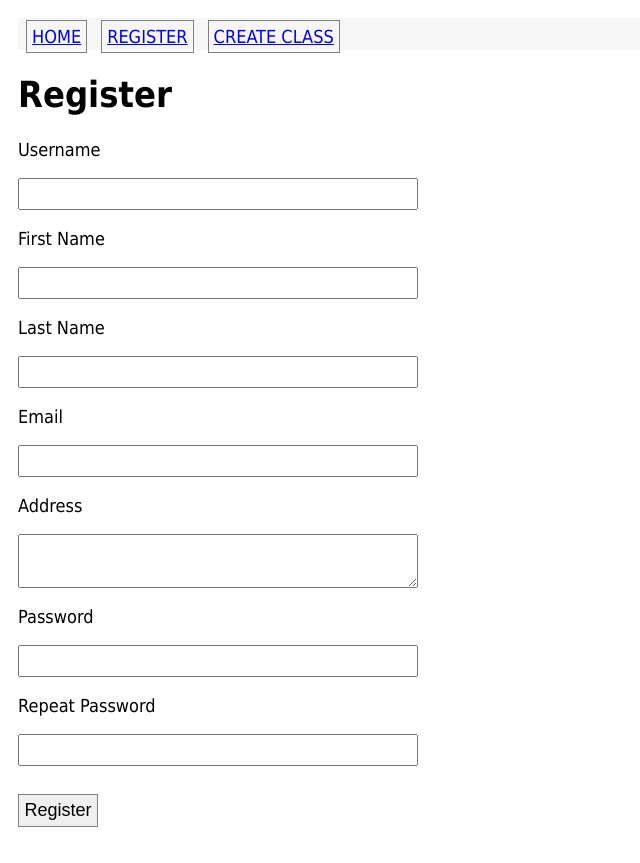
After one commit to lukedabsher/322-Student-App-Project, a Flask app: page /register in a window 1280 px wide. The commit adds this page. Shown: the whole page, without its empty margins (0-640 px from the left). Run offline with Flask 2, Linux system fonts and the light colour scheme; data comes from the database, SQL or seed files in the repository; some libraries are stand-ins or nearby versions.

Commit message:
Version v.04 - Implemented user registration.

```diff
--- a/app/forms.py
+++ b/app/forms.py
@@ -1,8 +1,8 @@
 from flask_wtf import FlaskForm
-from wtforms import StringField, SubmitField
+from wtforms import StringField, SubmitField, TextAreaField, PasswordField
 from wtforms_sqlalchemy.fields import QuerySelectField
-from wtforms.validators import  ValidationError, Length , DataRequired
-from app.models import Class, Major
+from wtforms.validators import  ValidationError, Length , DataRequired, Email, EqualTo
+from app.models import Class, Major, Student
 
 def get_major():
     return Major.query.all()
@@ -15,3 +15,23 @@ class ClassForm(FlaskForm):
     title = StringField('Course Title' , validators=[DataRequired()])
     major = QuerySelectField('Majors', query_factory = get_major, get_label = get_majorlabel , allow_blank=False)
     submit = SubmitField('Post')
+
+class RegistrationForm(FlaskForm):
+    username = StringField('Username', validators=[DataRequired()])
+    firstname = StringField('First Name', validators=[DataRequired()])
+    lastname = StringField('Last Name', validators=[DataRequired()])
+    email = StringField('Email', validators=[DataRequired(), Email()])
+    address = TextAreaField('Address', [Length(min=0, max=200)])
+    password = PasswordField('Password', validators=[DataRequired()])
+    password2 = PasswordField('Repeat Password', validators=[DataRequired(), EqualTo('password')])
+    submit = SubmitField('Register')
+
+    def validate_username(self,username):
+        student = Student.query.filter_by(username=username.data).first()
+        if student is not None:
+            raise ValidationError('The username already exists! Please use a different username. ')
+
+    def validate_email(self,email):
+        student = Student.query.filter_by(email=email.data).first()
+        if student is not None:
+            raise ValidationError('The email already exists! Please use a different email address. ')
--- a/app/models.py
+++ b/app/models.py
@@ -1,4 +1,7 @@
+from enum import unique
 from app import db
+from datetime import datetime
+from werkzeug.security import generate_password_hash, check_password_hash
 
 class Class(db.Model):
     id = db.Column(db.Integer, primary_key=True)
@@ -16,3 +19,22 @@ class Major(db.Model):
     classes = db.relationship('Class', backref= 'coursemajor', lazy='dynamic')
     def __repr__(self):
         return '<Major name: {} - department: {}>'.format(self.name,self.department)
+
+class Student(db.Model):
+    id = db.Column(db.Integer, primary_key = True)
+    username = db.Column(db.String(64) ,unique=True,index=True)
+    password_hash = db.Column(db.String(128))
+    firstname = db.Column(db.String(128))
+    lastname =db.Column(db.String(128))
+    address = db.Column(db.String(128))
+    email =  db.Column(db.String(128),unique=True,index=True)
+    last_seen =  db.Column(db.DateTime, default=datetime.utcnow)
+
+    def __repr__(self):
+        return '<Student {} - {}{} - {};>'.format(self.id,self.firstname, self.lastname, self.email)
+
+    def set_password(self, password):
+        self.password_hash = generate_password_hash(password)
+
+    def check_password(self, password):
+        self.password_hash = check_password_hash(password)
--- a/app/routes.py
+++ b/app/routes.py
@@ -1,12 +1,21 @@
 from flask import render_template, flash, redirect, url_for, request
 from app import app,db
 
-from app.forms import ClassForm
-from app.models import Class, Major
+from app.forms import ClassForm, RegistrationForm
+from app.models import Class, Major, Student
 
 @app.before_first_request
 def initDB(*args, **kwargs):
     db.create_all()
+    if Major.query.count() ==0:
+        majors = [{'name' : 'Cpts', 'department': 'School of EECS'} ,
+        {'name' : 'SE', 'department': 'School of EECS'},
+        {'name' : 'EE', 'department': 'School of EECS'},
+        {'name' : 'ME', 'department': 'Mechanical Engineering'},
+        {'name' : 'MATH', 'department': 'Mathematics'}]
+        for t in majors:
+            db.session.add(Major(name=t['name'], department = t['department']))
+            db.session.commit()
 
 @app.route('/', methods=['GET'])
 @app.route('/index', methods=['GET'])
@@ -24,3 +33,15 @@ def createclass():
         flash('Class "' + newClass.major + '-' + newClass.coursenum + '" is created')
         return redirect(url_for('index'))
     return render_template( 'create_class.html', form = cform)
+
+@app.route('/register', methods=['GET', 'POST'])
+def register():
+    rform = RegistrationForm()
+    if rform.validate_on_submit():
+        student =Student(username=rform.username.data, email=rform.email.data,firstname=rform.firstname.data, lastname=rform.lastname.data, address=rform.address.data)
+        student.set_password(rform.password.data)
+        db.session.add(student)
+        db.session.commit()
+        flash('Congratulations, you are registered!')
+        return redirect(url_for('index'))
+    return render_template('register.html', form = rform)
--- a/app/templates/base.html
+++ b/app/templates/base.html
@@ -8,6 +8,7 @@
         <table>
             <tr>
                 <td><a href="{{ url_for('index') }}" class = "button">Home</a></td>
+                <td><a href="{{ url_for('register') }}" class = "button">Register</a></td>
                 <td><a href="{{ url_for('createclass') }}" class = "button">Create Class</a></td>
             </tr>
         </table>
--- /dev/null
+++ b/app/templates/register.html
@@ -0,0 +1,63 @@
+{% extends "base.html" %}
+
+{% block content %}
+    <h1> Register </h1>
+    {% if form %}
+        <form actions="" method="POST">
+            {{ form.hidden_tag() }}
+
+                <p> {{ form.username.label }}</p>
+                <p> {{ form.username(class= 'textinput') }}</p>
+
+                {% for error in form.username.errors %}
+                <span style="color: red;">[{{ errors }}]</span>
+                {% endfor %}
+
+                <p> {{ form.firstname.label }}</p>
+                <p> {{ form.firstname(class= 'textinput') }}</p>
+
+                {% for error in form.firstname.errors %}
+                <span style="color: red;">[{{ errors }}]</span>
+                {% endfor %}
+
+                <p> {{ form.lastname.label }}</p>
+                <p> {{ form.lastname(class= 'textinput') }}</p>
+
+                {% for error in form.lastname.errors %}
+                <span style="color: red;">[{{ errors }}]</span>
+                {% endfor %}
+
+                <p> {{ form.email.label }}</p>
+                <p> {{ form.email(class= 'textinput') }}</p>
+
+                {% for error in form.email.errors %}
+                <span style="color: red;">[{{ errors }}]</span>
+                {% endfor %}
+
+                <p> {{ form.address.label }}</p>
+                <p> {{ form.address(class= 'textinput') }}</p>
+
+                {% for error in form.address.errors %}
+                <span style="color: red;">[{{ errors }}]</span>
+                {% endfor %}
+
+                <p> {{ form.password.label }}</p>
+                <p> {{ form.password(class= 'textinput') }}</p>
+
+                {% for error in form.password.errors %}
+                <span style="color: red;">[{{ errors }}]</span>
+                {% endfor %}
+
+                <p> {{ form.password2.label }}</p>
+                <p> {{ form.password2(class= 'textinput') }}</p>
+
+                {% for error in form.password2.errors %}
+                <span style="color: red;">[{{ errors }}]</span>
+                {% endfor %}
+
+            <p> {{ form.submit(class='button') }}</p>
+        </form>
+
+    {% endif %}
+
+{% endblock %}
```
